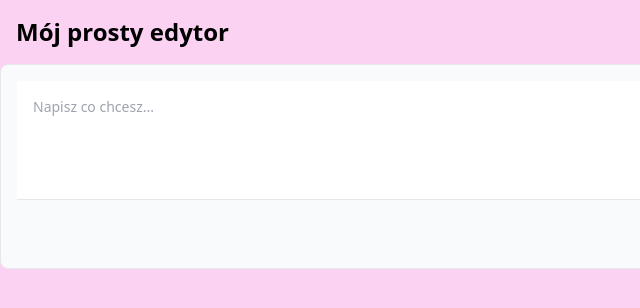
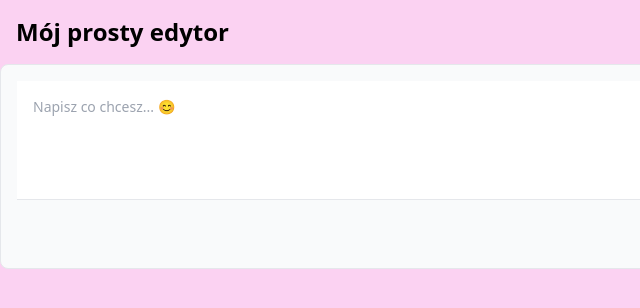
Before and after one commit to moniabysiak/simple-editor, a website built with Parcel: page src/index.html in a window 1280 px wide. Shown: the full height of the page, 0-640 px from the left. Built offline with nearby package versions, Linux system fonts and the light colour scheme.

Commit message:
changing placeholder

```diff
--- a/src/index.html
+++ b/src/index.html
@@ -16,7 +16,7 @@
             <div class="p-4 w-full mb-4 border border-gray-200 rounded-lg bg-gray-50 dark:bg-gray-700 dark:border-gray-600">
                 <div class=" bg-white rounded-t-lg dark:bg-gray-800">
                     <label for="comment" class="sr-only">Your comment</label>
-                    <textarea id="comment" rows="4" class="textarea--js w-full p-4 text-sm text-black bg-pink-200 border-0 dark:bg-gray-800 focus:ring-0 dark:text-white dark:placeholder-gray-400" placeholder ="Napisz co chcesz..."></textarea>
+                    <textarea id="comment" rows="4" class="textarea--js w-full p-4 text-sm text-black bg-pink-200 border-0 dark:bg-gray-800 focus:ring-0 dark:text-white dark:placeholder-gray-400" placeholder ="Napisz co chcesz... 😊"></textarea>
                 </div>
                 <div class="flex items-center justify-end px-3 py-2 gap-3 border-t dark:border-gray-600">
                     <button type="button" class="check--js text-white bg-gray-700 first-letter:inline-flex items-center py-2.5 px-4 text-xs font-medium text-center rounded-lg  hover:bg-pink-700">Sprawdź</button>
```
